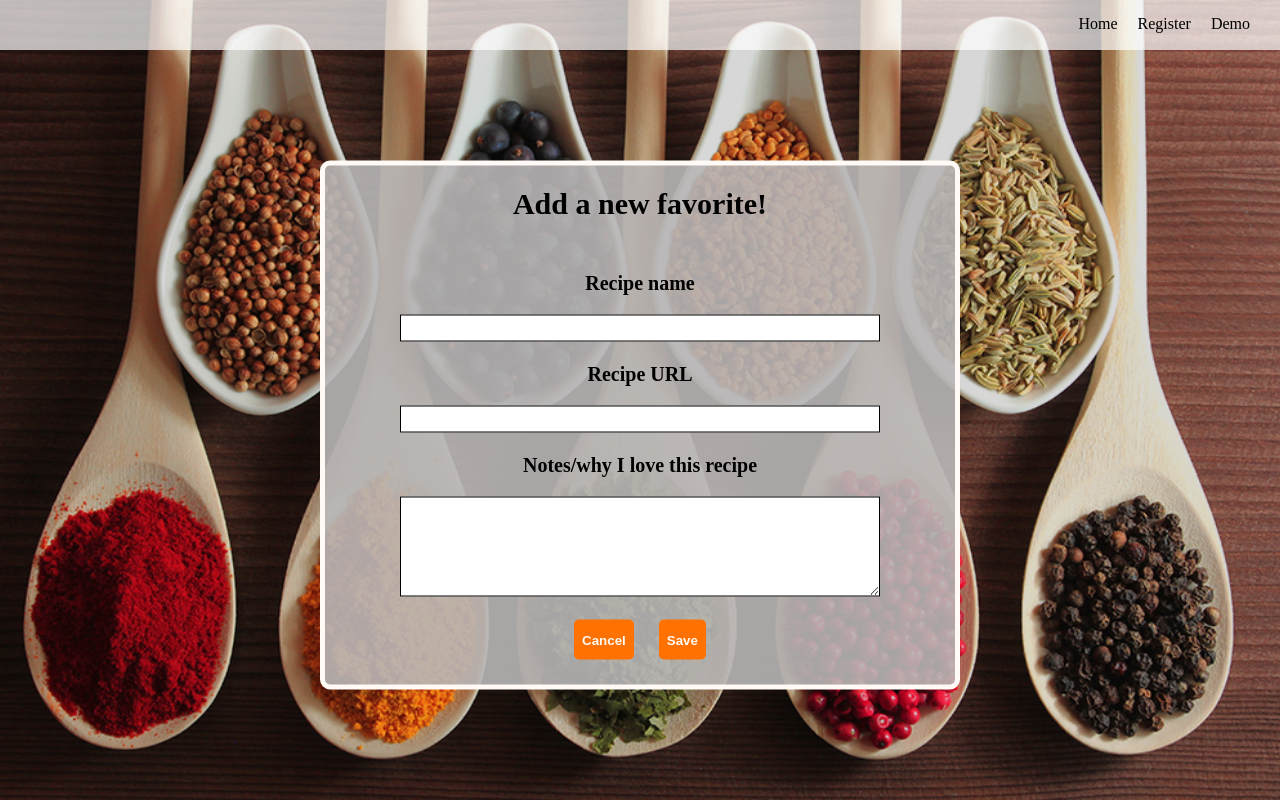
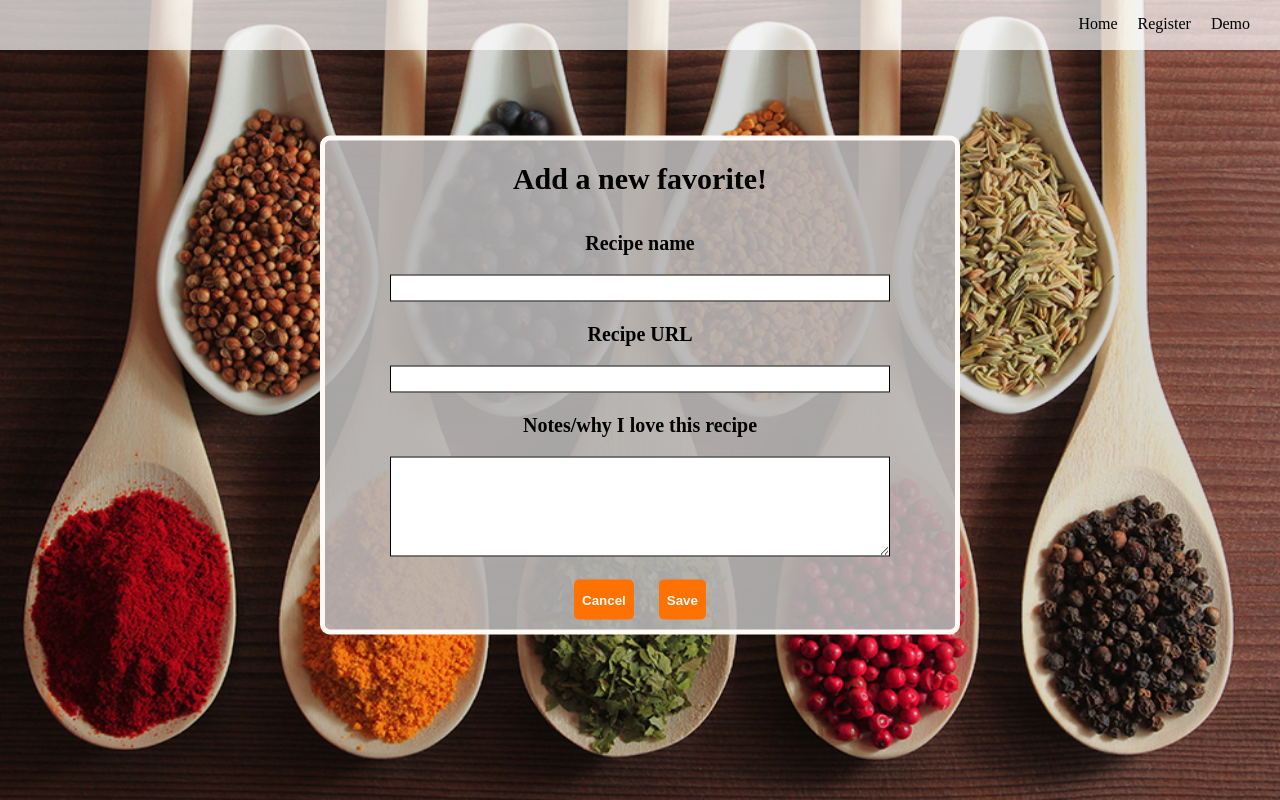
Before and after one commit to jmendolawong/recipe-client, a React (Create React App) app: page /addRecipe in a window 1280 px wide. Built offline with nearby package versions, Linux system fonts and the light colour scheme; no server answers; a web font is replaced by a local one.

Commit message:
Fixing edge styling

```diff
--- a/src/routes/AddRecipe/AddRecipe.css
+++ b/src/routes/AddRecipe/AddRecipe.css
@@ -1,6 +1,6 @@
 div.addRecipe-container {
   position: relative;
-  height: 90vh;
+  height: 80vh;
   padding: 5px;
   margin: 60px auto 5px;
   text-align: center;
@@ -19,13 +19,8 @@ div.addRecipe-content {
   border-radius: 10px;
 }
 
-.addNewRecipe > h2 {
+.addRecipe-content h2 {
   margin: 0;
-}
-
-.add-recipe-form {
-  padding: 10px;
-  margin: 5px;
 }
 
 label {
--- a/src/routes/AddRecipe/AddRecipe.js
+++ b/src/routes/AddRecipe/AddRecipe.js
@@ -1,8 +1,7 @@
 import React, { Component } from 'react'
+
 import RecipeContext from '../../RecipeContext'
-// import PropTypes from 'prop-types'
 import { addRecipe } from '../../recipeHelper'
-
 import './AddRecipe.css'
 
 
@@ -23,9 +22,9 @@ export default class AddRecipe extends Component {
     return (
       <div className='addRecipe-container'>
         <div className='addRecipe-content'>
-          <form className='addNewRecipe' onSubmit={e => this.handleSubmit(e)}>
-            <h2>Add a new favorite!</h2>
-            <div className='add-recipe-form'>
+          <h2>Add a new favorite!</h2>
+          <div className='recipe-form'>
+            <form className='addNewRecipe' onSubmit={e => this.handleSubmit(e)}>
               <div className='form-group name-input'>
                 <label htmlFor='name'>Recipe name</label>
                 <input type='text' name='name' id='name' required />
@@ -40,11 +39,11 @@ export default class AddRecipe extends Component {
               </div>
               <button className='btn' onClick={e => this.props.history.push('/catalog')}>
                 Cancel
-        </button>
+                </button>
               {' '}
               <button type='submit' className='noteBtn btn'>Save</button>
-            </div>
-          </form>
+            </form>
+          </div>
         </div>
       </div>
     );
--- a/src/routes/RecipePage/RecipePage.js
+++ b/src/routes/RecipePage/RecipePage.js
@@ -9,8 +9,6 @@ function findRecipe(recipes = [], recipeId) {
   const recipe = recipes.find(recipe => recipe.id === parseInt(recipeId))
   return recipe
 }
-
-
 
 export default class Recipe extends Component {
   static contextType = RecipeContext
--- a/src/routes/RegisterPage/RegisterPage.css
+++ b/src/routes/RegisterPage/RegisterPage.css
@@ -5,7 +5,6 @@ div.registration-container {
   margin: 50px auto 5px;
   text-align: center;
 }
-
 
 div.registration-content {
   position: absolute;
```
